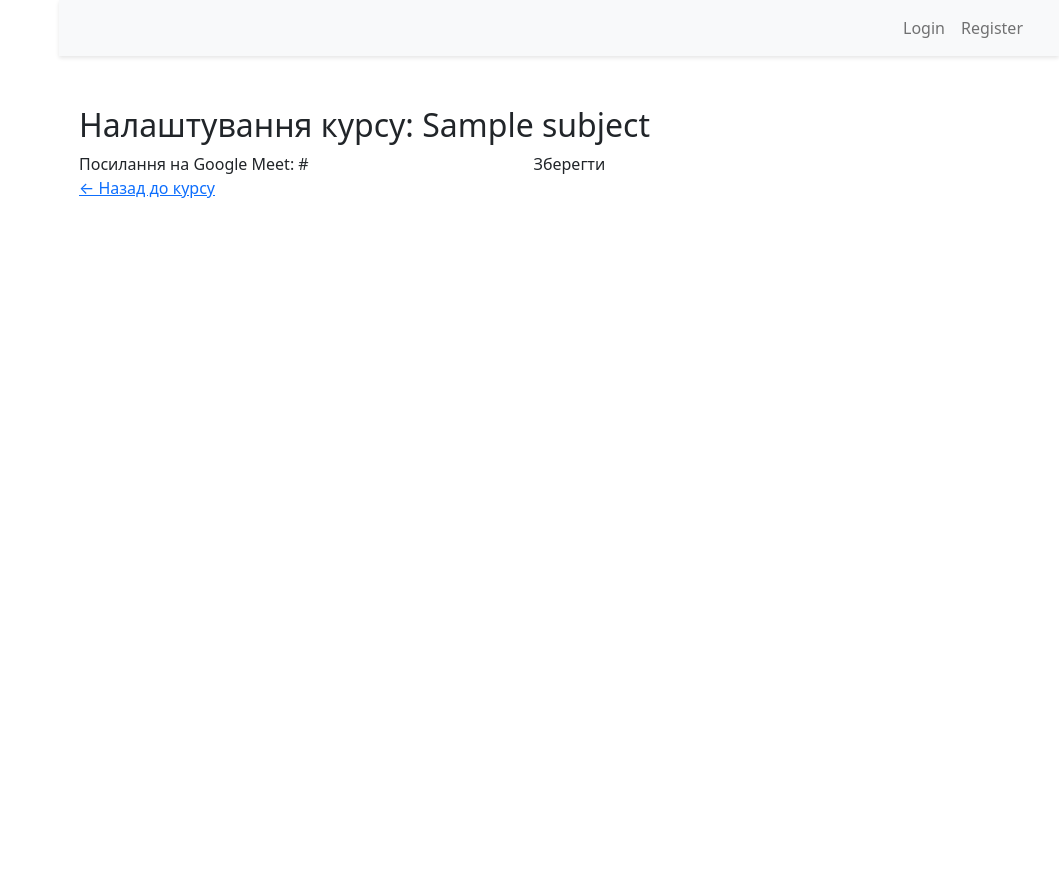
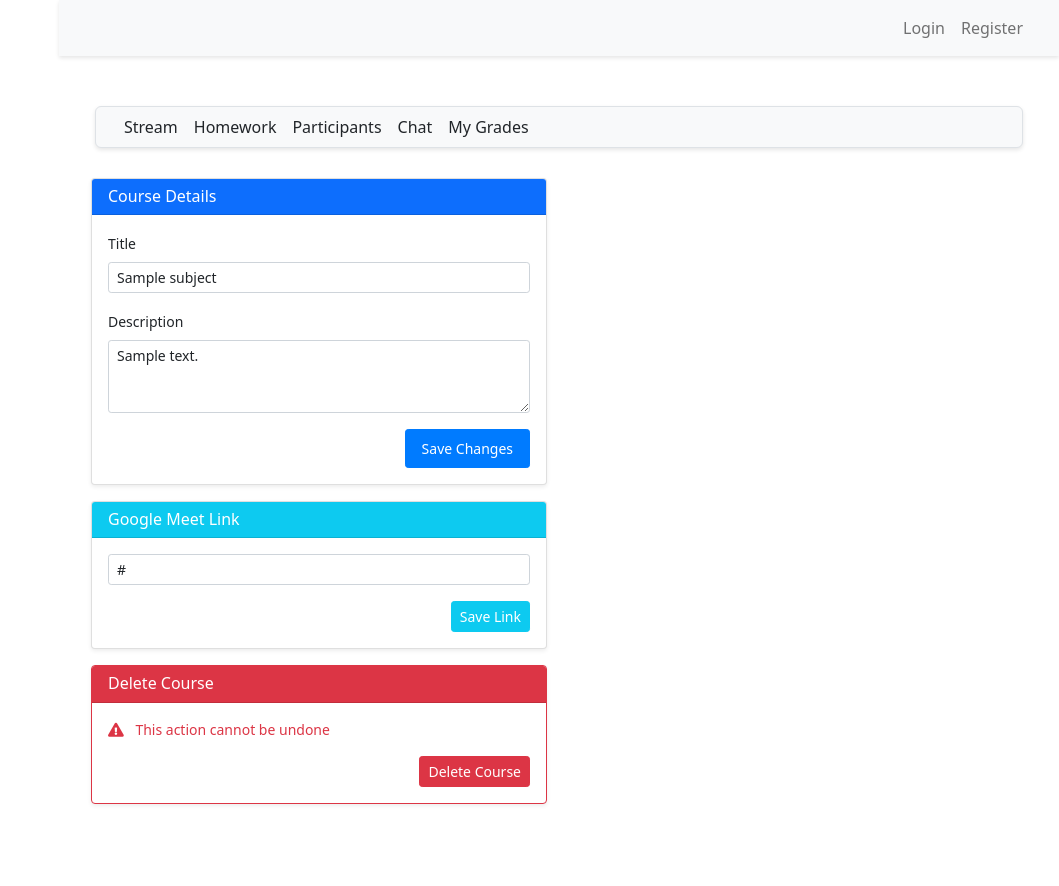
Before and after one commit to maryxwz/module3_final, a FastAPI app: template templates/settings_course.html in a window 1280 px wide. Shown: the whole page, without its empty margins (221-1280 px from the left). Run offline with FastAPI, Linux system fonts and the light colour scheme; the template is opened without the code that fills it: most values are stand-ins (such as "Sample title", 1, 10 or a date in 2020); parts of the project's set-up code (start-up, migrations or seed data) failed here and were passed over; some libraries are stand-ins or nearby versions.

Commit message:
almosttt doneee yayy

```diff
--- a/templates/settings_course.html
+++ b/templates/settings_course.html
@@ -1,14 +1,95 @@
 {% extends "base.html" %}
+{% block title %}Course Settings - {{ subject.title }}{% endblock %}
 
 {% block content %}
+{% include "subjects_navbar.html" %}
 
-<h2>Налаштування курсу: {{ subject.title }}</h2>
+<div class="container mt-4">
+    <div class="row">
+        <div class="col-md-6">
+            <!-- Редактирование курса -->
+            <div class="card mb-3 shadow-sm">
+                <div class="card-header bg-primary text-white py-2">
+                    <h6 class="mb-0">Course Details</h6>
+                </div>
+                <div class="card-body">
+                    <form action="{{ url_for('update_course', subject_id=subject.id) }}" method="post">
+                        <div class="mb-3">
+                            <label for="title" class="form-label small">Title</label>
+                            <input type="text" class="form-control form-control-sm"
+                                   id="title" name="title" value="{{ subject.title }}" required>
+                        </div>
+                        <div class="mb-3">
+                            <label for="description" class="form-label small">Description</label>
+                            <textarea class="form-control form-control-sm" id="description"
+                                    name="description" rows="3" required>{{ subject.description }}</textarea>
+                        </div>
+                        <div class="text-end">
+                            <button type="submit" class="btn btn-primary btn-sm">Save Changes</button>
+                        </div>
+                    </form>
+                </div>
+            </div>
 
-<form action="{{ url_for('save_meet_link', subject_id=subject.id) }}" method="post">
-    <label for="meet_link">Посилання на Google Meet:</label>
-    <input type="url" name="meet_link" id="meet_link" value="{{ subject.meet_link or '' }}" required>
-    <button type="submit">Зберегти</button>
-</form>
+            <!-- Google Meet настройки -->
+            <div class="card mb-3 shadow-sm">
+                <div class="card-header bg-info text-white py-2">
+                    <h6 class="mb-0">Google Meet Link</h6>
+                </div>
+                <div class="card-body">
+                    <form action="{{ url_for('save_meet_link', subject_id=subject.id) }}" method="post">
+                        <div class="mb-3">
+                            <input type="url" class="form-control form-control-sm" id="meet_link"
+                                   name="meet_link" value="{{ subject.meet_link or '' }}"
+                                   placeholder="https://meet.google.com/...">
+                        </div>
+                        <div class="text-end">
+                            <button type="submit" class="btn btn-info btn-sm text-white">Save Link</button>
+                        </div>
+                    </form>
+                </div>
+            </div>
 
-<a href="{{ url_for('get_subject', subject_id=subject.id) }}">← Назад до курсу</a>
+            <!-- Удаление курса -->
+            <div class="card border-danger shadow-sm">
+                <div class="card-header bg-danger text-white py-2">
+                    <h6 class="mb-0">Delete Course</h6>
+                </div>
+                <div class="card-body">
+                    <p class="text-danger small mb-3">
+                        <i class="fas fa-exclamation-triangle me-2"></i>
+                        This action cannot be undone
+                    </p>
+                    <div class="text-end">
+                        <button type="button" class="btn btn-danger btn-sm"
+                                data-bs-toggle="modal" data-bs-target="#deleteConfirmModal">
+                            Delete Course
+                        </button>
+                    </div>
+                </div>
+            </div>
+        </div>
+    </div>
+</div>
+
+<!-- Модальное окно подтверждения удаления -->
+<div class="modal fade" id="deleteConfirmModal" tabindex="-1">
+    <div class="modal-dialog modal-sm">
+        <div class="modal-content">
+            <div class="modal-header bg-danger text-white">
+                <h5 class="modal-title fs-6">Confirm Deletion</h5>
+                <button type="button" class="btn-close btn-close-white" data-bs-dismiss="modal"></button>
+            </div>
+            <div class="modal-body">
+                <p class="mb-0">Are you sure you want to delete this course? This action cannot be undone.</p>
+            </div>
+            <div class="modal-footer">
+                <button type="button" class="btn btn-sm btn-secondary" data-bs-dismiss="modal">Cancel</button>
+                <form action="{{ url_for('delete_course', subject_id=subject.id) }}" method="post" class="d-inline">
+                    <button type="submit" class="btn btn-sm btn-danger">Delete</button>
+                </form>
+            </div>
+        </div>
+    </div>
+</div>
 {% endblock %}
--- a/templates/subjects_navbar.html
+++ b/templates/subjects_navbar.html
@@ -54,6 +54,18 @@
           Create task
         </a>
       </li>
+      {% if subject.meet_link %}
+      <li class="nav-item">
+        <a
+          href="{{ subject.meet_link }}"
+          target="_blank"
+          class="btn btn-outline-dark d-flex align-items-center"
+          title="Join Google Meet"
+        >
+          <i class="fas fa-video"></i>
+        </a>
+      </li>
+      {% endif %}
       <li class="nav-item">
         <a
           href="{{ url_for('settings_for_course', subject_id=subject.id) }}"
```
Also changed, not shown: routes/enrollments.py (+14 -1 lines), routes/subjects.py (+97 -1 lines), templates/subject_detail.html (+54 -48 lines).
